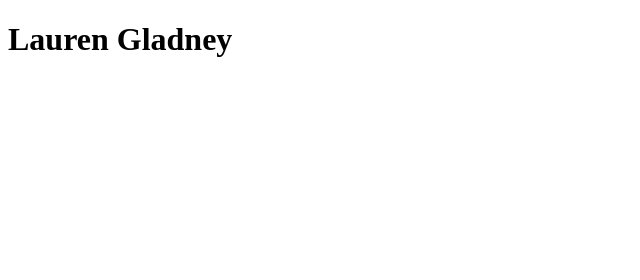
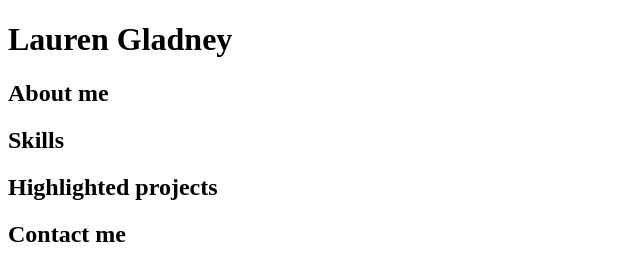
Before and after one commit to LGLADNEY2/LGLADNEY2.github.io, a plain HTML site: page index.html in a window 1280 px wide. Shown: the whole page, without its empty margins (0-640 px from the left). Drawn offline with Linux system fonts and the light colour scheme.

Commit message:
Add files via upload

```diff
--- a/index.html
+++ b/index.html
@@ -1,9 +1,14 @@
 <!DOCTYPE html>
 <html>
     <head>
-        <title> CSCE 190: Lauren Gladney</title>
-    </head>
-    <body>
-        <h1>Lauren Gladney</h1>
-    </body>
+        <title>CSCE 190: Lauren Gladney</title>
+        <link rel="stylesheet" href="styles.css"/>
+</head>
+<body>
+    <h1>Lauren Gladney</h1>
+    <h2>About me</h2><div class="about"></div>
+    <h2>Skills</h2><div class="skills"></div>
+    <h2>Highlighted projects</h2><div class="projects"></div>
+    <h2>Contact me</h2><div class="contact"></div>
+</body>
 </html>
```
